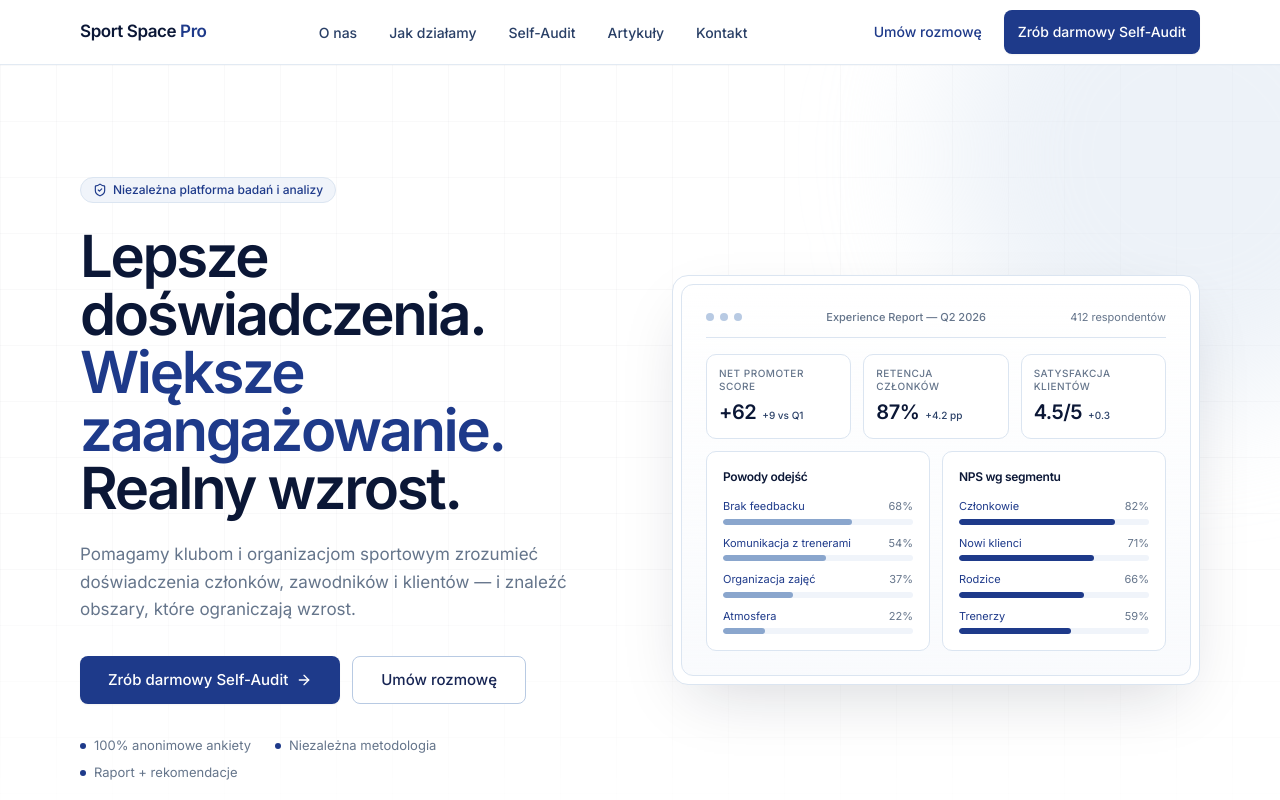
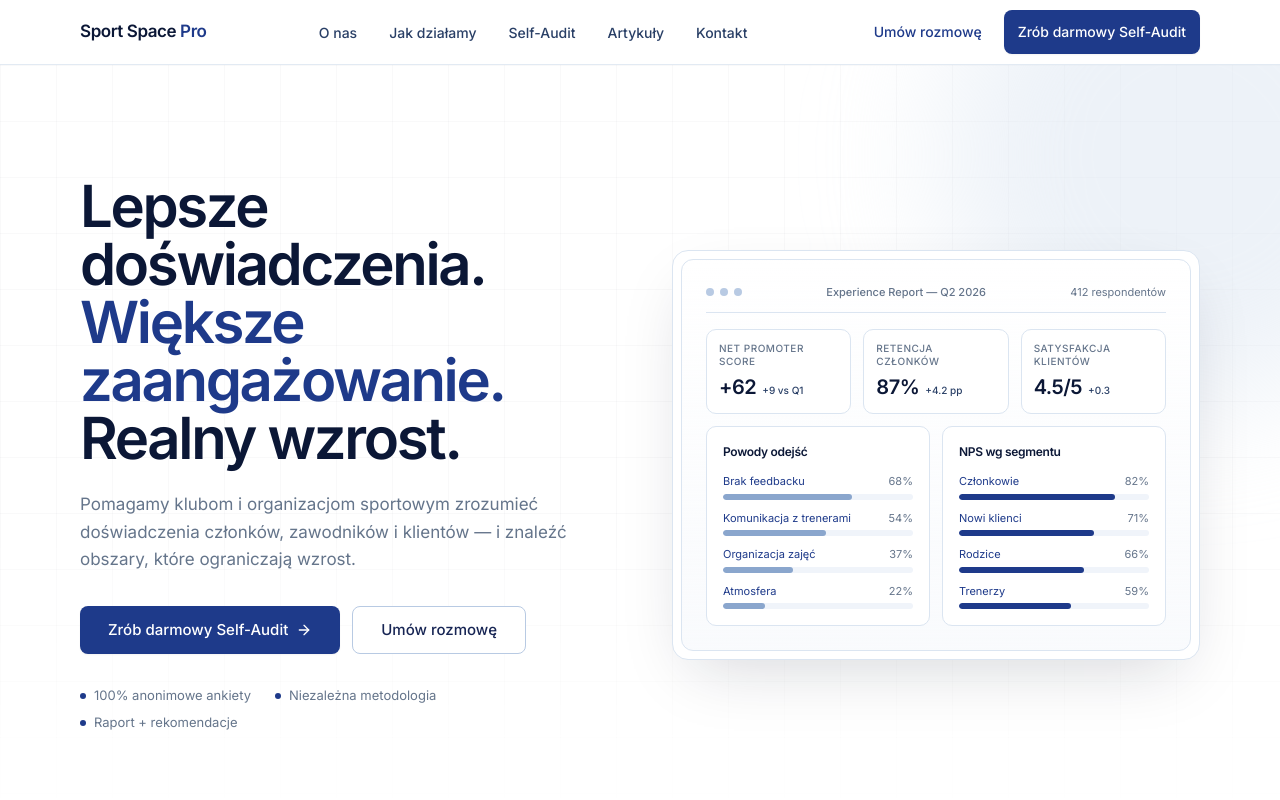
Before and after one commit to Kylog1/SportProSpace, a Next.js app: page / in a window 1280 px wide. Shown: the top 800 px of the page. Built offline with nearby package versions, Linux system fonts and the light colour scheme.

Commit message:
Usun badge 'Niezalezna platforma badan i analizy' z sekcji Hero

```diff
--- a/components/sections/Hero.tsx
+++ b/components/sections/Hero.tsx
@@ -1,9 +1,8 @@
 "use client";
 
 import Link from "next/link";
-import { ArrowRight, ShieldCheck } from "lucide-react";
+import { ArrowRight } from "lucide-react";
 import { Button } from "@/components/ui/button";
-import { Badge } from "@/components/ui/badge";
 import { trackMeetingBooked } from "@/lib/analytics";
 
 const CALENDLY_URL = "https://calendly.com/grzyb-krzysiek/new-meeting";
@@ -28,11 +27,6 @@ export function Hero() {
 
           {/* LEFT — copy */}
           <div className="flex flex-col items-start">
-            <Badge variant="soft" className="mb-6 gap-1.5 px-3 py-1">
-              <ShieldCheck className="size-3.5" />
-              Niezależna platforma badań i analizy
-            </Badge>
-
             <h1 className="text-balance text-4xl font-semibold leading-[1.06] tracking-tightest text-navy-950 sm:text-5xl lg:text-[52px] xl:text-[58px]">
               Lepsze doświadczenia.
               <span className="text-navy-800"> Większe zaangażowanie.</span>{" "}
```
